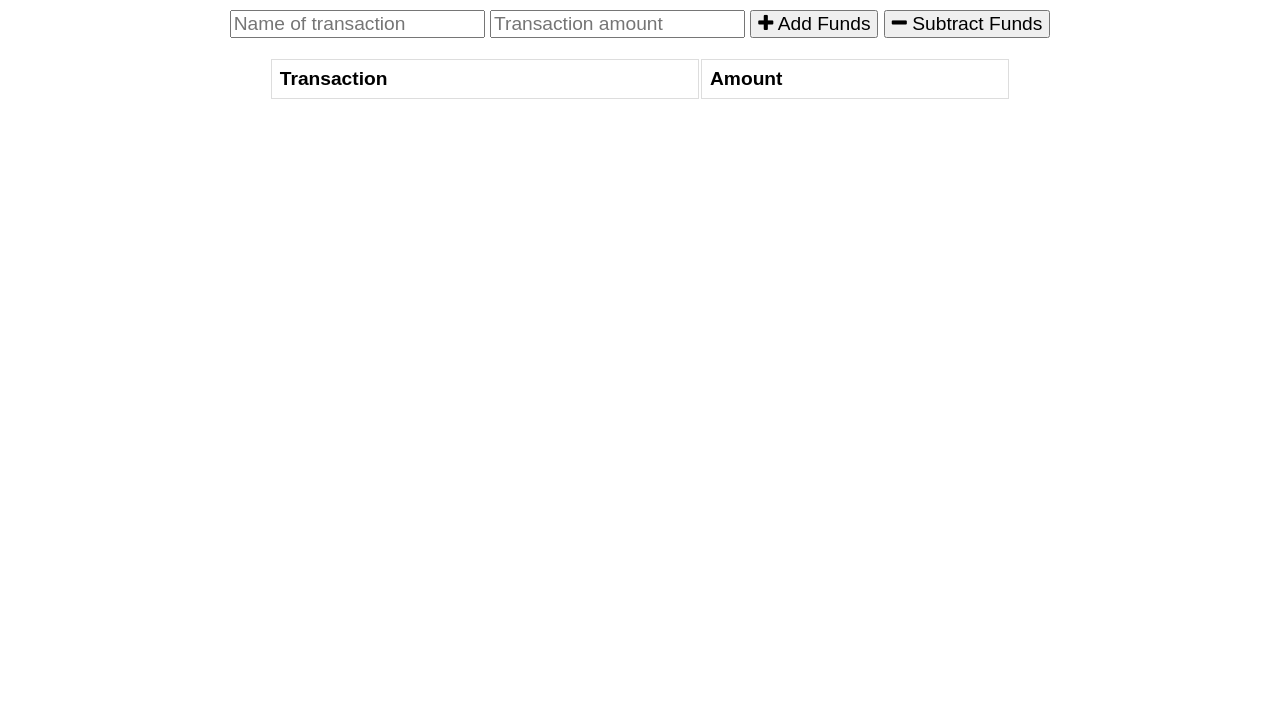
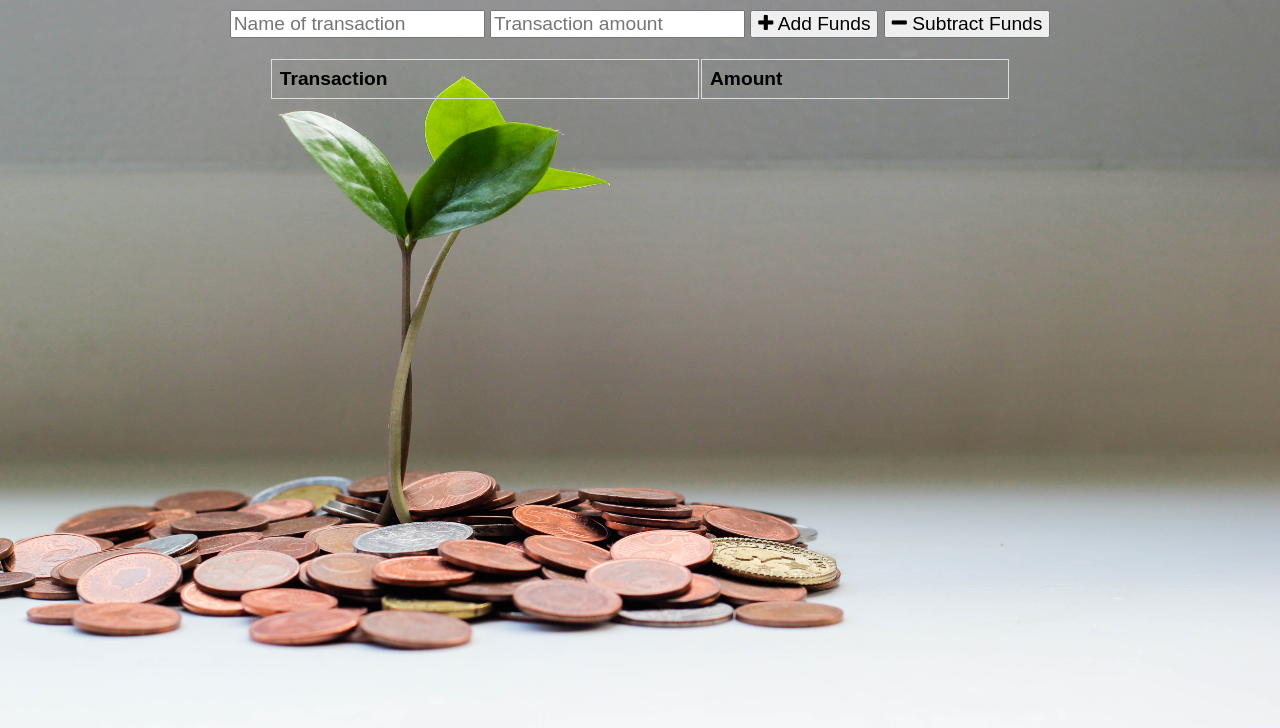
Before and after one commit to peterphenow/PWA_Budget_Tracker, a plain HTML site: page public/index.html in a window 1280 px wide. Shown: the part 72-800 px from the top of the page. Drawn offline with nearby package versions, Linux system fonts and the light colour scheme; no server answers.

Commit message:
added background image

```diff
--- a/public/assets/css/styles.css
+++ b/public/assets/css/styles.css
@@ -1,9 +1,14 @@
 body {
+  background-image: url("./../images/background.jpg");
+  background-repeat: no-repeat;
+  background-attachment: fixed;
+  background-size: 100% 100%;
   font-size: 120%;
   font-family: Arial;
 }
 
-button, input {
+button,
+input {
   font-size: 100%;
   font-family: Arial;
 }
@@ -12,7 +17,8 @@ table {
   width: 100%;
 }
 
-td, th {
+td,
+th {
   border: 1px solid #dddddd;
   text-align: left;
   padding: 8px;
```
